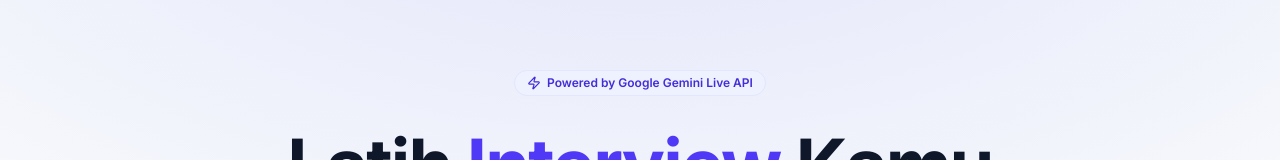
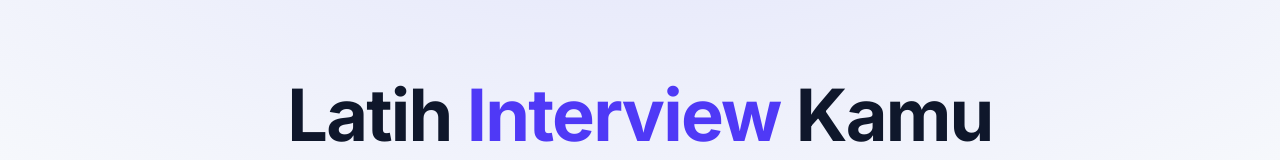
Before and after one commit to vugn/intervox, a Next.js app: page / in a window 1280 px wide. Shown: the part 139-299 px from the top of the page. Built offline with nearby package versions, Linux system fonts and the light colour scheme; no server answers.

Commit message:
feat: Remove powered by Google Gemini Live API badge from the homepage

```diff
--- a/app/page.tsx
+++ b/app/page.tsx
@@ -10,9 +10,6 @@ export default function Home() {
         <div className="absolute inset-0 -z-10 bg-[radial-gradient(ellipse_80%_60%_at_50%_-10%,_rgba(99,102,241,0.15),_transparent)]"></div>
         <div className="container mx-auto px-4 text-center">
           <motion.div initial={{ opacity: 0, y: 20 }} animate={{ opacity: 1, y: 0 }} transition={{ duration: 0.5 }}>
-            <span className="inline-flex items-center gap-1.5 px-3 py-1 bg-indigo-50 text-indigo-700 text-xs font-semibold rounded-full border border-indigo-100 mb-6">
-              <Zap className="w-3.5 h-3.5" /> Powered by Google Gemini Live API
-            </span>
             <h1 className="text-4xl sm:text-5xl md:text-6xl lg:text-7xl font-display font-bold tracking-tight text-slate-900 mb-6 leading-tight">
               Latih <span className="text-indigo-600">Interview</span> Kamu<br className="hidden sm:block" /> Bersama AI
             </h1>
```
